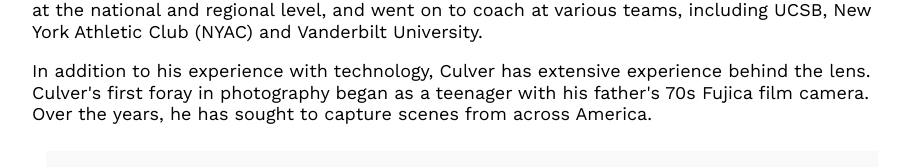
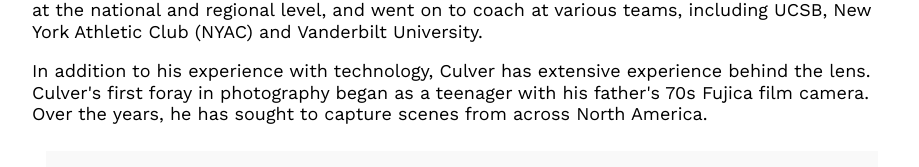
Before and after one commit to culverlau/culverlau.com-nextjs, a Next.js app: page / in a window 1280 px wide. Shown: the part 633-800 px from the top of the page, without its empty margins (178-1097 px from the left). Built offline with nearby package versions, Linux system fonts and the light colour scheme.

Commit message:
testing circleci CD

```diff
--- a/src/pages/index.js
+++ b/src/pages/index.js
@@ -102,7 +102,7 @@ const Home = () => {
             In addition to his experience with technology, Culver has extensive
             experience behind the lens. Culver&apos;s first foray in photography
             began as a teenager with his father&apos;s 70s Fujica film camera. Over
-            the years, he has sought to capture scenes from across America.
+            the years, he has sought to capture scenes from across North America.
           </p>
         </div>
 
```
